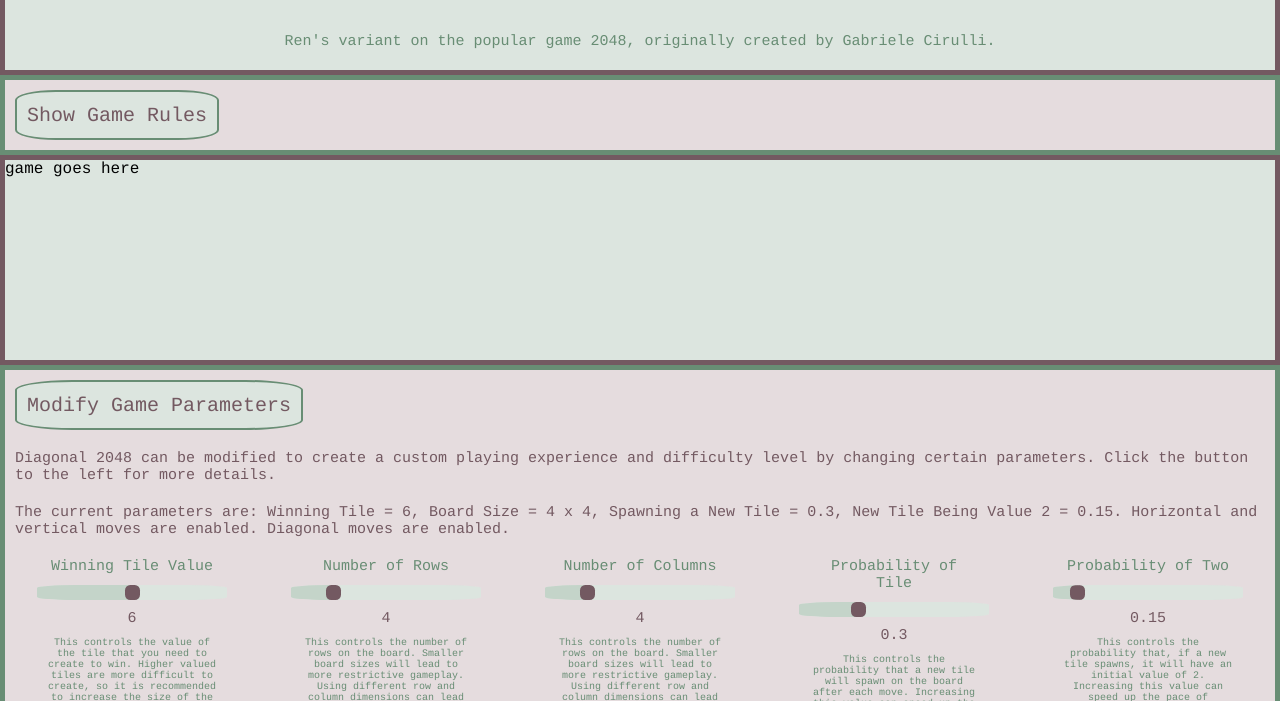
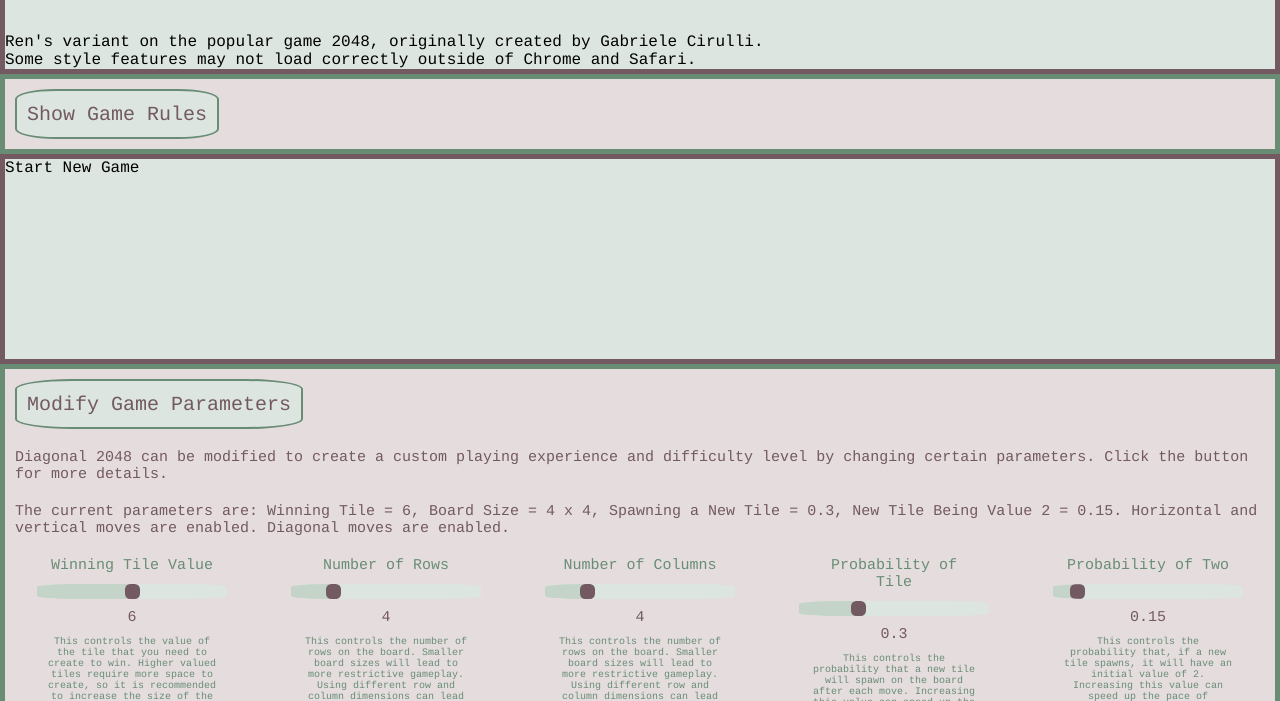
Before and after one commit to ren-3791/Game, a plain HTML site: page index.html in a window 1280 px wide. Both pictures are taken after a click on the button "Modify Game Parameters". Shown: the part 99-800 px from the top of the page. Drawn offline with Linux system fonts and the light colour scheme.

Commit message:
Update index.html

```diff
--- a/index.html
+++ b/index.html
@@ -15,7 +15,8 @@
     <!--Title Text-->
     <p id = "title"> Diagonal 2048<p>
     <!--Subtitle text-->
-    <p id = "subtitle"> Ren's variant on the popular game 2048, originally created by Gabriele Cirulli.</p>
+    <p class = "subtitle"> Ren's variant on the popular game 2048, originally created by Gabriele Cirulli.</p>
+    <p class = "subtitle"> Some style features may not load correctly outside of Chrome and Safari.</p>
   </div>
   <!--Area for the explanation of rules-->
   <div class = "rpContainer">
@@ -26,14 +27,16 @@
   </div>
   <!--Area for playing the game-->
   <div id = gameContainer>
-    <p>game goes here</p>
+    <div id = "gameButton" onclick = restartGame()>Start New Game</div>
+    <div id = "gameBoard"></div>
+
   </div>
   <!--Area for game parameters-->
   <div class = "rpContainer" id = "parametersContainer">
     <!--Option to modify the parameters-->
     <button class = "rpButton" onclick = showParameters()>Modify Game Parameters</button>
     <!--Introduction to the parameters-->
-    <p class = "rpText">Diagonal 2048 can be modified to create a custom playing experience and difficulty level by changing certain parameters. Click the button to the left for more details.</p>
+    <p class = "rpText">Diagonal 2048 can be modified to create a custom playing experience and difficulty level by changing certain parameters. Click the button for more details.</p>
     <!--Explanation of the default parameters-->
     <p class = "rpText" id = "defaultParameters">The current parameters are: Winning Tile = 6, Board Size = 4 x 4, Spawning a New Tile = 0.3, New Tile Being Value 2 = 0.15. Horizontal and vertical moves are enabled. Diagonal moves are enabled.</p>
     <!--Area for modifying the parameters-->
@@ -43,7 +46,7 @@
         <p class = "rpText2 hidden">Winning Tile Value</p>
         <input type = "range" min = "2" max = "10" step = "1" value = "6" oninput="winValue.innerText = this.value" class = "parameterSlider hidden" id = "winSlider">
         <p class = "sliderValue hidden" id = "winValue">6</p>
-        <p class = "rpText3 hidden">This controls the value of the tile that you need to create to win. Higher valued tiles are more difficult to create, so it is recommended to increase the size of the board as well if increasing this variable.</p>
+        <p class = "rpText3 hidden">This controls the value of the tile that you need to create to win. Higher valued tiles require more space to create, so it is recommended to increase the size of the board as well if increasing this variable.</p>
       </div>
       <!--Area for modifying the number of rows-->
       <div class = "sliderColumn">
```
